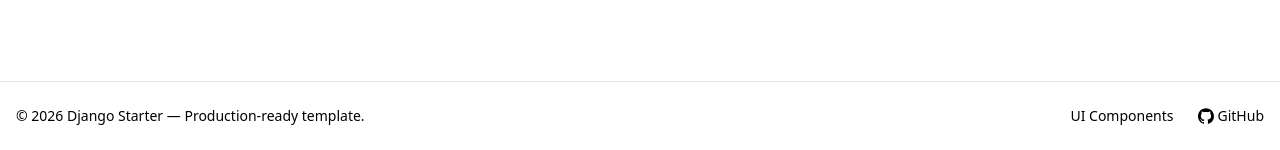
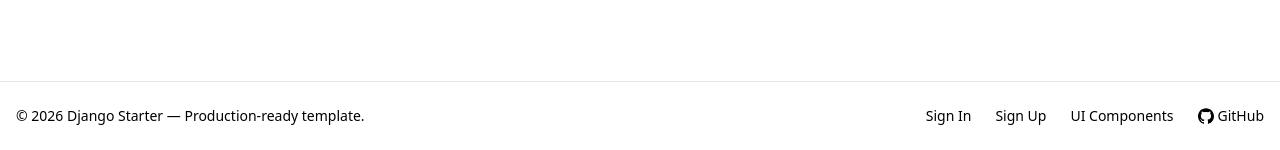
Before and after one commit to ivanitch/django-starter, a Django app: page / in a window 1280 px wide. Shown: the part 1906-2056 px from the top of the page. Run offline with Django 5.2, Linux system fonts and the light colour scheme; some libraries are stand-ins or nearby versions.

Commit message:
Fix links footer

```diff
--- a/theme/templates/common/footer.html
+++ b/theme/templates/common/footer.html
@@ -7,9 +7,25 @@
         </div>
 
         <!-- Links -->
-        <div class="flex items-center gap-6 font-medium">
+        <div class="flex flex-wrap justify-center items-center gap-4 md:gap-6 font-medium">
+            <!-- Dynamic Auth Links -->
+            {% if user.is_authenticated %}
+                <a href="{% url 'users:profile' %}" class="hover:text-primary transition-colors">Profile</a>
+                <!-- В новых версиях Django выход требует POST-запроса, поэтому используем форму -->
+                <form method="post" action="{% url 'users:logout' %}" class="inline m-0 p-0">
+                    {% csrf_token %}
+                    <button type="submit" class="hover:text-primary transition-colors bg-transparent border-none cursor-pointer font-medium p-0">
+                        Log Out
+                    </button>
+                </form>
+            {% else %}
+                <a href="{% url 'users:login' %}" class="hover:text-primary transition-colors">Sign In</a>
+                <a href="{% url 'users:register' %}" class="hover:text-primary transition-colors">Sign Up</a>
+            {% endif %}
+
             <a href="{% url 'demo:components-page' %}" class="hover:text-primary transition-colors">UI
                 Components</a>
+
             <a href="https://github.com/ivanitch/django-starter" target="_blank"
                class="flex items-center gap-1 hover:text-primary transition-colors">
                 <svg class="w-4 h-4" fill="currentColor" viewBox="0 0 24 24">
```
